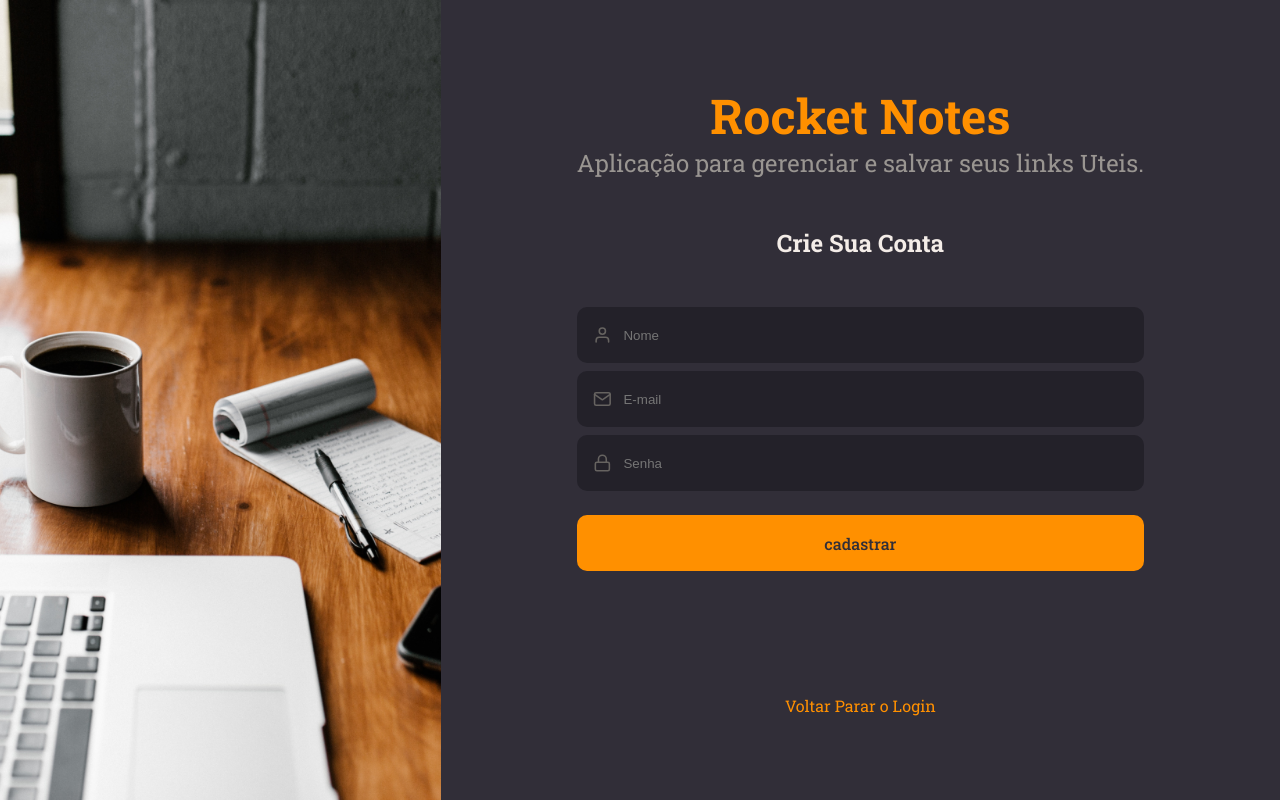
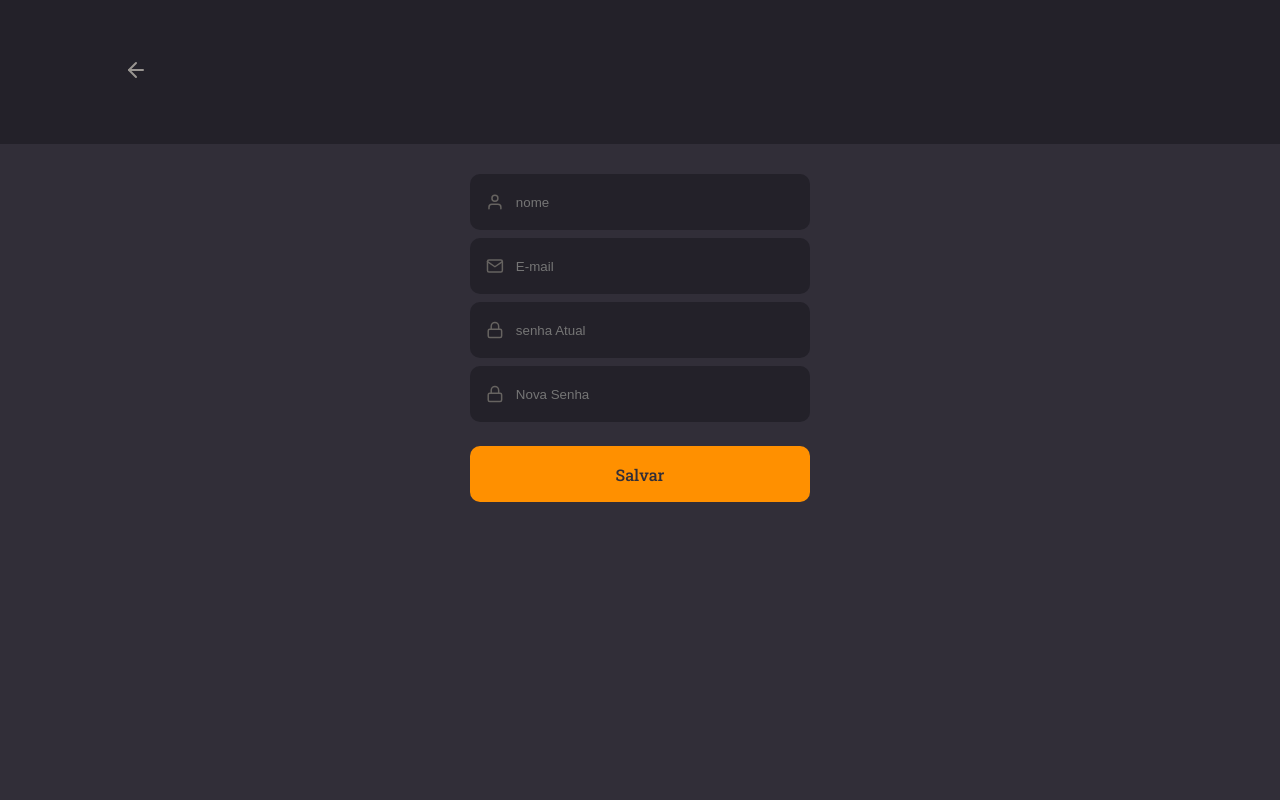
Before and after one commit to victorrti/REACT-NOTES, a React (Vite) app: page / in a window 1280 px wide. Built offline with nearby package versions, Linux system fonts and the light colour scheme.

Commit message:
criando page de profile

```diff
--- a/src/main.jsx
+++ b/src/main.jsx
@@ -1,6 +1,6 @@
 import React from 'react'
 import ReactDOM from 'react-dom/client'
-import {SingUp} from './pages/SingUp'
+import {Profile} from './pages/Profile'
 import {ThemeProvider} from 'styled-components'
 import theme from './styles/theme'
 import GlobalStyle from './styles/global'
@@ -10,7 +10,7 @@
   <React.StrictMode >
     <ThemeProvider theme={theme}>
       <GlobalStyle />
-        <SingUp />
+        <Profile />
 
     </ThemeProvider>
 
--- /dev/null
+++ b/src/pages/Profile/index.jsx
@@ -0,0 +1,31 @@
+import {Container,Form} from './styles'
+import {FiArrowLeft,FiUser,FiMail,FiLock} from 'react-icons/fi'
+import { Input } from '../../components/Input'
+import { Button } from "../../components/Button";
+
+export function Profile(){
+    return(
+        <Container>
+            <header>
+                <a href="/">
+                    <FiArrowLeft/>
+                </a>
+            </header>
+            <Form>
+                <Input placeholder="nome"
+                type="text"
+                icon={FiUser}/>
+                 <Input placeholder="E-mail"
+                type="text"
+                icon={FiMail}/>
+                <Input placeholder="senha Atual"
+                type="password"
+                icon={FiLock}/>
+                <Input placeholder="Nova Senha"
+                type="password"
+                icon={FiLock}/>
+                <Button title="Salvar"/>
+            </Form>
+        </Container>
+    )
+}
--- /dev/null
+++ b/src/pages/Profile/styles.js
@@ -0,0 +1,22 @@
+import styled from 'styled-components'
+
+export const Container = styled.div`
+    width: 100%;
+    >header{
+        width: 100%;
+        height:144px;
+        background: ${({theme}) => theme.COLORS.BACKGROUND_900};
+        display: flex;
+        align-items: center;
+        padding: 0 124px;
+         svg{
+            color: ${({theme}) => theme.COLORS.GRAY_100};
+            font-size: 24px;
+        }
+    }
+`
+
+export const Form = styled.form`
+    max-width:340px;
+    margin: 30px auto 0;
+`
```
